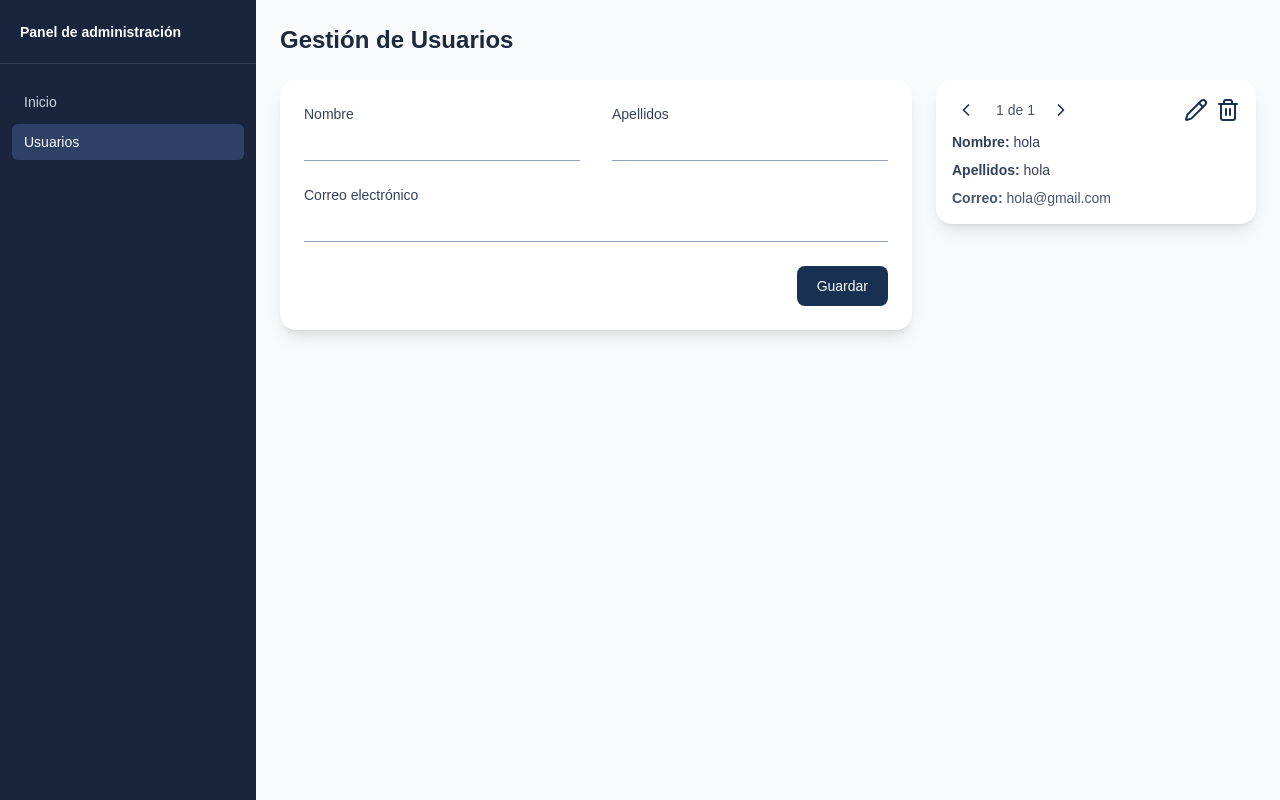
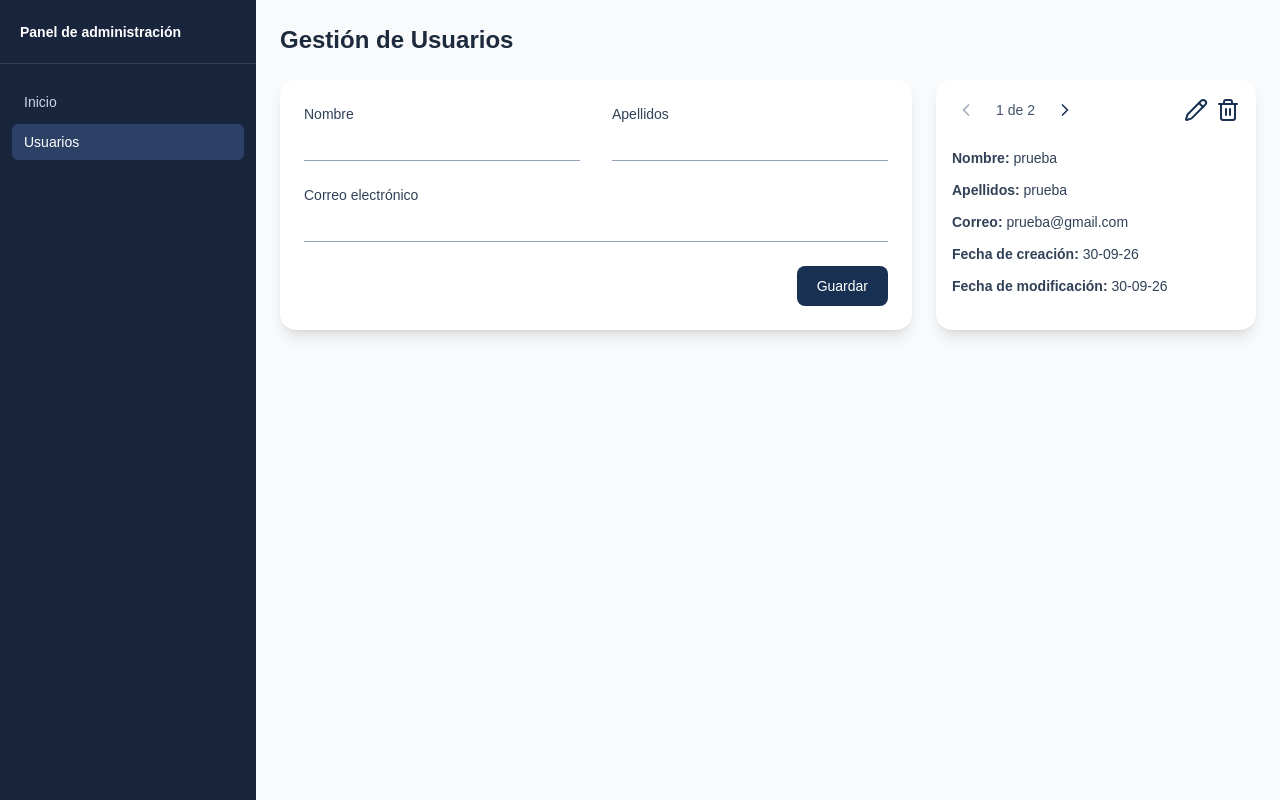
Before and after one commit to AinhoaMaya/proyecto-nextjs, a Next.js app: page /admin/users in a window 1280 px wide. Built offline with nearby package versions, Linux system fonts and the light colour scheme.

Commit message:
Se limita el número de Usuarios en el frontend + Funcionalidad del paginador del componente Users

```diff
--- a/components/users/FormUsers.tsx
+++ b/components/users/FormUsers.tsx
@@ -18,7 +18,7 @@ type FormUsersProps = {
 
 export default function FormUsers({ editUser, onUserCreated, onUserUpdated, onCancelEdit }: FormUsersProps) {
   return (
-    <section className="w-full rounded-2xl bg-white p-6 shadow-lg">
+    <section className="h-full w-full rounded-2xl bg-white p-6 shadow-lg">
       <form
         key={editUser?.id ?? "new"}
         action={async (formData) => {
--- a/components/users/Users.tsx
+++ b/components/users/Users.tsx
@@ -1,4 +1,14 @@
 import { ChevronLeft, ChevronRight, Pencil, Trash2 } from "lucide-react";
+import { useState } from "react";
+
+const dateFormatter = new Intl.DateTimeFormat("es-ES", {
+  day: "2-digit",
+  month: "2-digit",
+  year: "2-digit",
+});
+
+const formatDate = (date?: string) =>
+  date ? dateFormatter.format(new Date(date)).replaceAll("/", "-") : "—";
 
 type UsersProps = {
   users: {
@@ -6,32 +16,56 @@ type UsersProps = {
     name: string;
     lastname: string;
     email: string;
+    createdAt?: string;
+    updatedAt?: string;
   }[];
   onEditUser: (id: number) => void;
   onDeleteUser: (id: number) => void;
 };
 
 export default function Users({ users, onEditUser, onDeleteUser }: UsersProps) {
+  const [currentIndex, setCurrentIndex] = useState(0);
+  const sortedUsers = [...users].sort((firstUser, secondUser) => {
+    const creationDateDifference =
+      Date.parse(secondUser.createdAt ?? "") - Date.parse(firstUser.createdAt ?? "");
+
+    return creationDateDifference || secondUser.id - firstUser.id;
+  });
+
   if (!users.length) {
     return (
-      <section className="flex min-h-64 items-center justify-center rounded-2xl bg-white p-6 text-center shadow-lg">
+      <section className="flex h-full min-h-64 items-center justify-center rounded-2xl bg-white p-6 text-center shadow-lg">
         <p className="text-sm text-slate-500">Rellena el formulario para crear un Usuario.</p>
       </section>
     );
   }
 
+  const safeIndex = Math.min(currentIndex, sortedUsers.length - 1);
+  const user = sortedUsers[safeIndex];
+
   return (
-    <section className="w-full overflow-hidden rounded-2xl bg-white shadow-lg">
+    <section className="h-full w-full overflow-hidden rounded-2xl bg-white shadow-lg">
       <ul>
-        {users.map((user) => (
-          <li key={user.id} className="flex flex-col gap-2 border-b border-slate-200 px-4 py-4 text-sm last:border-b-0">
+        <li key={user.id} className="flex flex-col gap-6 border-b border-slate-200 px-4 py-4 text-sm last:border-b-0">
           <div className="flex justify-between">
             <div className="flex items-center justify-center gap-4 border-slate-200">
-                <button type="button" aria-label="previous user" className="bg-transparent p-1 text-[#183153] hover:bg-transparent">
+              <button
+                type="button"
+                aria-label="Usuario anterior"
+                onClick={() => setCurrentIndex(Math.max(0, safeIndex - 1))}
+                disabled={safeIndex === 0}
+                className="bg-transparent p-1 text-[#183153] hover:bg-transparent disabled:cursor-not-allowed disabled:opacity-40"
+              >
                 <ChevronLeft size={20} />
               </button>
-                <span className="text-sm text-slate-600">1 de {users.length}</span>
-                <button type="button" aria-label="next user" className="bg-transparent text-[#183153] hover:bg-transparent">
+              <span className="text-sm text-slate-600">{safeIndex + 1} de {sortedUsers.length}</span>
+              <button
+                type="button"
+                aria-label="Usuario siguiente"
+                onClick={() => setCurrentIndex(Math.min(safeIndex + 1, sortedUsers.length - 1))}
+                disabled={safeIndex === sortedUsers.length - 1}
+                className="bg-transparent p-1 text-[#183153] hover:bg-transparent disabled:cursor-not-allowed disabled:opacity-40"
+              >
                 <ChevronRight size={20} />
               </button>
             </div>
@@ -54,14 +88,14 @@ export default function Users({ users, onEditUser, onDeleteUser }: UsersProps) {
             </div>
           </div>
 
-            <div className="flex min-w-0 flex-col gap-2">
+          <div className="flex min-w-0 flex-col gap-3">
             <span className="text-slate-700"><strong>Nombre:</strong> {user.name}</span>
             <span className="text-slate-700"><strong>Apellidos:</strong> {user.lastname}</span>
-              <span className="wrap-anywhere text-slate-600"><strong>Correo:</strong> {user.email}</span>
+            <span className="wrap-anywhere text-slate-700"><strong>Correo:</strong> {user.email}</span>
+            <span className="text-slate-700"><strong>Fecha de creación:</strong> {formatDate(user.createdAt)}</span>
+            <span className="wrap-anywhere text-slate-700"><strong>Fecha de modificación:</strong> {formatDate(user.updatedAt)}</span>
           </div>
-
         </li>
-        ))}
       </ul>
     </section>
   );
--- a/data/users.json
+++ b/data/users.json
@@ -3,8 +3,16 @@
     "id": 1,
     "name": "hola",
     "lastname": "hola",
-    "email": "hola@gmail.com",
-    "createdAt": "2026-09-30T10:30:24.463Z",
-    "updatedAt": "2026-09-30T10:30:24.463Z"
+    "email": "hola@gmail.con",
+    "createdAt": "2026-09-30T10:37:20.677Z",
+    "updatedAt": "2026-09-30T10:52:31.888Z"
+  },
+  {
+    "id": 2,
+    "name": "prueba",
+    "lastname": "prueba",
+    "email": "prueba@gmail.com",
+    "createdAt": "2026-09-30T11:15:42.185Z",
+    "updatedAt": "2026-09-30T11:15:42.185Z"
   }
 ]
```
Lines whose indentation alone changed are shown as unchanged.
